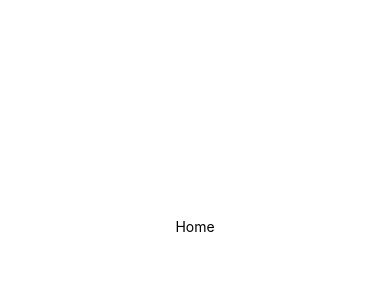
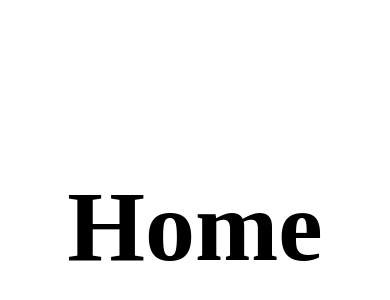
Before and after one commit to MatheusHCP/Rocket-RentX, a React Native app: screen / in a window 390 px wide. Shown: the part 196-496 px from the top of the page. Built offline with nearby package versions, Linux system fonts and the light colour scheme.

Commit message:
add(new fonts)
* add font Archivo and Inter.
* add new styles component in home screen.

```diff
--- a/src/screens/Home/styles.tsx
+++ b/src/screens/Home/styles.tsx
@@ -7,5 +7,7 @@ export const Container = styled.View`
 `;
 
 export const Title = styled.Text`
-
+   font-size: 100px;
+   font-family: 'Archivo';
+   font-weight: bold;
 `;
```
Also changed, not shown: react-native.config.js (added, +7 -0 lines), src/styles/theme.ts (+9 -0 lines), assets/fonts/Archivo.ttf (added), assets/fonts/Inter.ttf (added), 1 other file (tests, documents, lock files or other folders).
